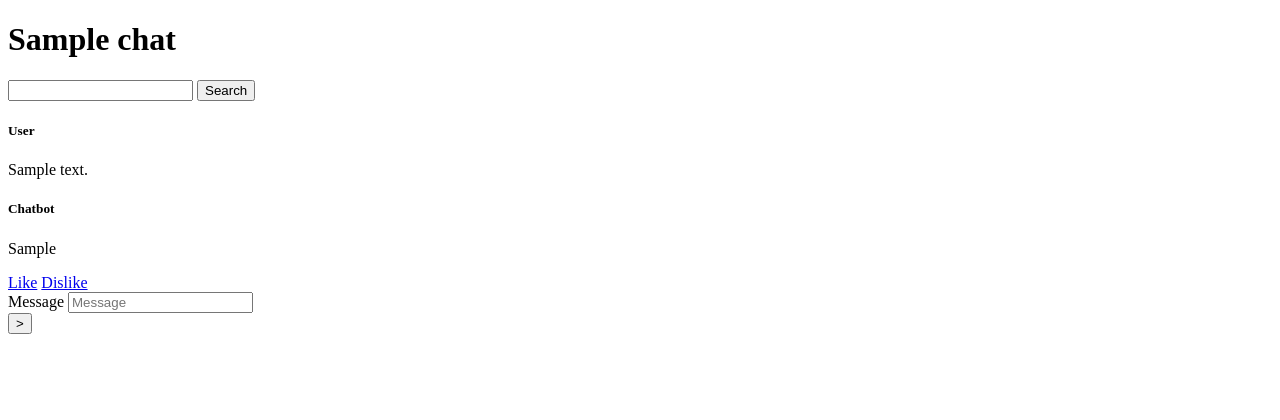
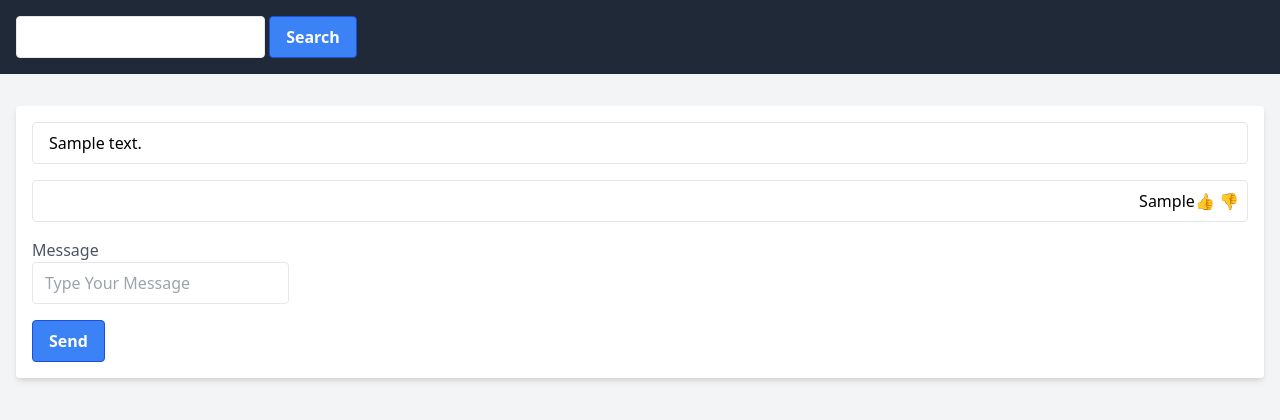
Before and after one commit to muhuchah/toit_chatbot, a Django app: page /chatbot/chat_detail/1/ in a window 1280 px wide. Shown: the top 420 px of the page. Run offline with Django 5.2, Linux system fonts and the light colour scheme; tables that the repository leaves empty hold one stand-in row (values such as "Sample post").

Commit message:
chat_detail.html updated

```diff
--- a/templates/chatbot/chat_detail.html
+++ b/templates/chatbot/chat_detail.html
@@ -2,34 +2,51 @@
 <html lang="en">
 <head>
     <meta charset="UTF-8">
-    <meta http-equiv="X-UA-Compatible" content="IE=edge">
     <meta name="viewport" content="width=device-width, initial-scale=1.0">
     <title>{{chat.title}}</title>
+    <!-- Link to the Tailwind CSS stylesheet -->
+    <link href="https://cdn.jsdelivr.net/npm/tailwindcss@2.2.16/dist/tailwind.min.css" rel="stylesheet">
 </head>
-<body>
-    <h1>{{chat.title}}</h1>
-
+<body class="bg-gray-100">
+    <!-- Header -->
+    <header class="bg-gray-800 text-white p-4">
         <form>
-        <input type="text" name="q">
-        <button>Search</button>
+            <div  class="search-box">
+                <input type="text" name="q" class="p-2 border rounded text-gray-600">
+                <button class="bg-blue-500 hover:bg-blue-700 text-white font-bold py-2 px-4 border border-blue-700 rounded">Search</button>
+            </div>
         </form>
-
+    </header>
+    <!-- Chat Messages -->
+    <div class="container mx-auto p-4 mt-4">
+        <div class="chat-container bg-white rounded p-4 shadow-md">
+            <div class="chat-messages">
+                <!-- Display chat messages here -->
                 {% for message in messages %}
-        <h5>User</h5>
-        <p>{{message.user_message}}</p>
-        <h5>Chatbot</h5>
-        <p>{{message.chatbot_response}}</p>
-        <a href="{% url 'like_dislike' is_like=1 chat_id=chat.id message_id=message.id%}">Like</a>
-        <a href="{% url 'like_dislike' is_like=0 chat_id=chat.id message_id=message.id%}">Dislike</a>
+                    <div class="message received flex items-center mb-2  border rounded p-2 mb-4 hover:bg-gray-100">
+                        <div class="message-content ml-2">{{message.user_message}}</div>
+                    </div>
+                    <div class="message sent flex items-center justify-end  border rounded p-2 mb-4 hover:bg-gray-100">
+                        <div class="message-content">{{message.chatbot_response}}</div>
+                        <div>
+                            <button class="btn-like"><a href="{% url 'like_dislike' is_like=1 chat_id=chat.id message_id=message.id%}">👍</a></button>
+                            <button class="btn-dislike"><a href="{% url 'like_dislike' is_like=0 chat_id=chat.id message_id=message.id%}">👎</a></button>
+                        </div>
+                    </div>
                 {% endfor %}
-
+            </div>
+            <!-- Message Input -->
+            <div class="message-input flex items-center">
                 <form method="post">
                     {% csrf_token %}
                     <div class="mb-4">
                         <label for="UserMessage" class="block text-gray-600">Message</label>
-            <input type="text" id="usermessage" name="usermessage" class="w-full border rounded py-2 px-3" placeholder="Message" required>
+                        <input type="text" id="usermessage" name="usermessage" class="w-full border rounded py-2 px-3" placeholder="Type Your Message" required>
                     </div>
-        <button type="submit" class="w-full bg-blue-500 text-white py-2 rounded hover:bg-blue-600">></button>
+                    <button type="submit" class="bg-blue-500 hover:bg-blue-700 text-white font-bold py-2 px-4 border border-blue-700 rounded">Send</button>
                 </form>
+            </div>
+        </div>
+    </div>
 </body>
 </html>
```
Lines whose indentation alone changed are shown as unchanged.
